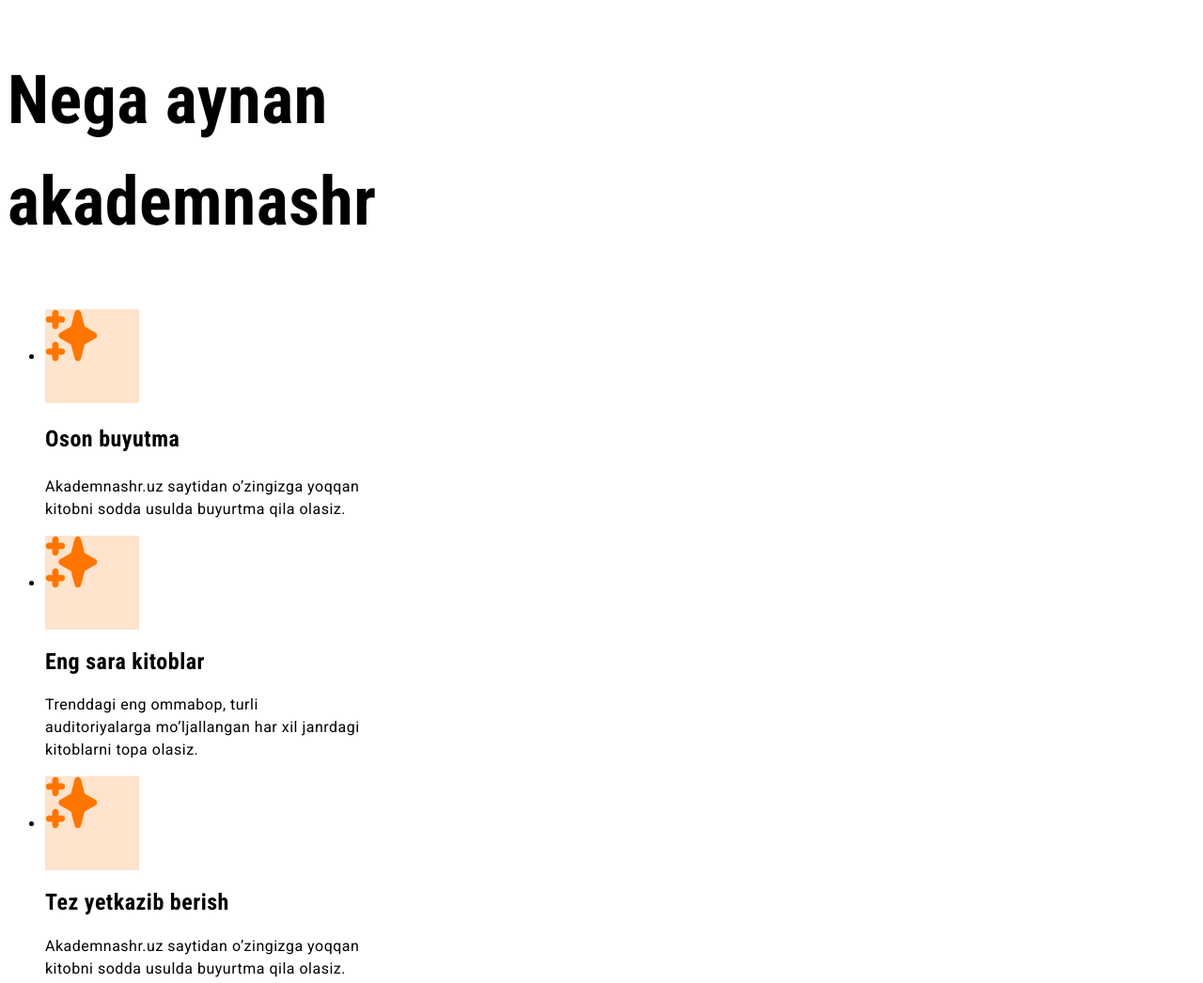
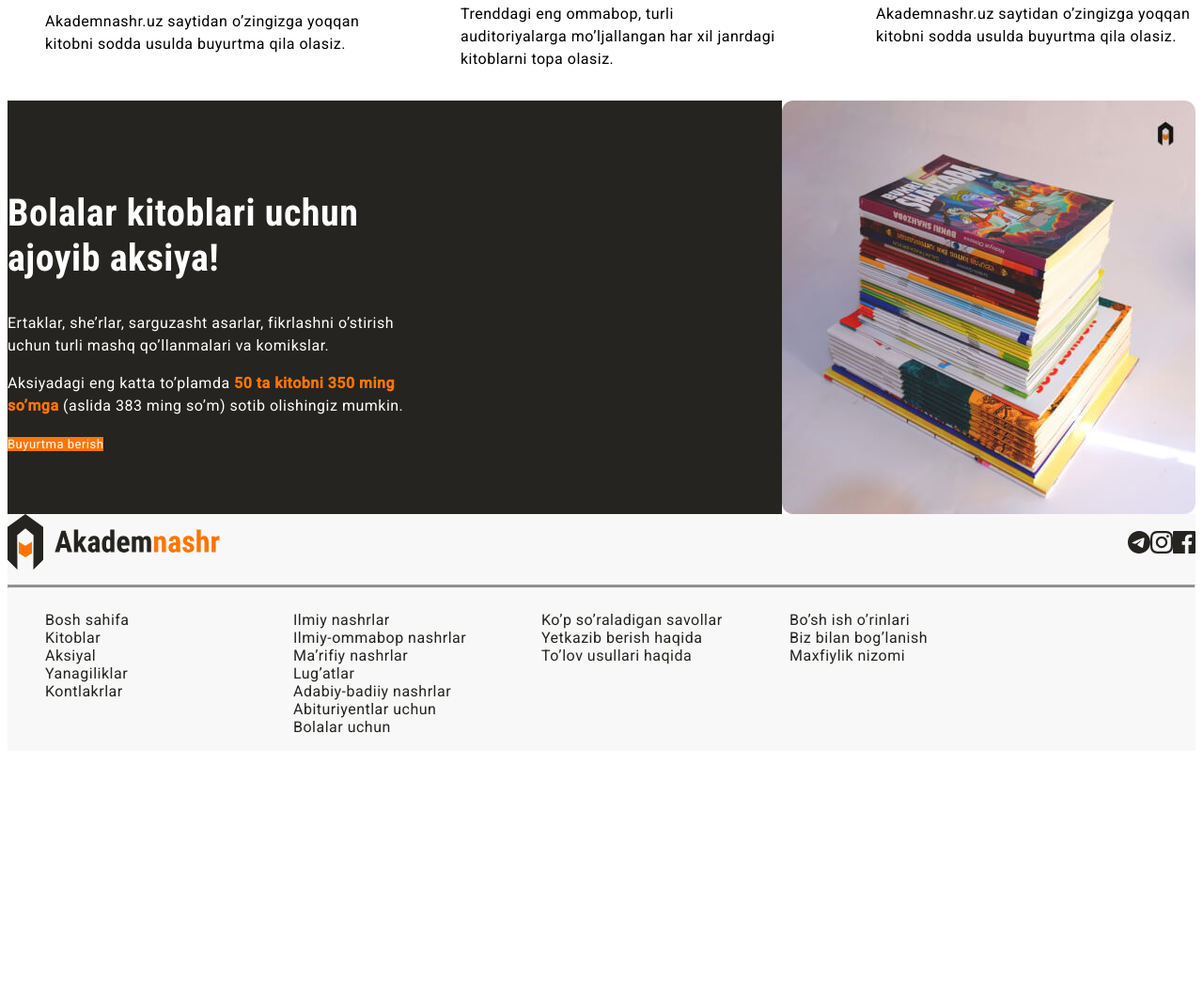
Before and after one commit to Muhammadumar177/akademnashr-promo, a plain HTML site: page index.html in a window 1280 px wide. Shown: the part 1099-2145 px from the top of the page at 94% size. After the commit the page ends 1906 px from the top, so only its background shows below. Drawn offline with Linux system fonts and the light colour scheme.

Commit message:
add flex, justify content and align-items

```diff
--- a/css/style.css
+++ b/css/style.css
@@ -7,10 +7,18 @@ letter-spacing: 0.5px;
 }
 
 .site-header{
+display: flex;
+justify-content: space-between;
+align-items: center;
 background-color: #fff;
+}
+.site-header-actions{
+display: flex;
+align-items: center;
 }
 .sitenav-list{
 list-style: none;
+display: flex;
 }
 .sitenav-link{
 font-size: 13px;
@@ -28,6 +36,9 @@ text-decoration: none;
 color:#fff;
 }
 .hero{
+  display: flex;
+  justify-content: space-between;
+  align-items: center;
   background-color: #252420;
   color: #fff;
 }
@@ -68,8 +79,16 @@ font-size: 24px;
 line-height: 1.2;
 font-family: "Roboto Condensed", sans-serif;
 }
+.features-list{
+  display: flex;
+  list-style: none;
+  justify-content: space-between;
+}
 
 .promo{
+  display: flex;
+  justify-content: space-between;
+  align-items: center;
   background-color: #252420;
   color: #fff;
 }
@@ -94,12 +113,24 @@ object-fit: cover;
 .site-footer{
   background-color: #f8f8f8;
 }
+.site-footer-top{
+display: flex;
+align-items: center;
+justify-content: space-between;
+}
 .site-footer ul {
   list-style: none;
+}
+.site-footer-socials{
+display: flex;
+align-items: center;
 }
 .site-footer-diveder{
   height: 2px;
 background-color: rgba(37, 36, 32, 0.5);
+}
+.site-footer-bottom{
+display: flex;
 }
 .site-footer-link-list{
 width: 224px;
--- a/index.html
+++ b/index.html
@@ -16,6 +16,7 @@
     <header class="site-header">
       <a href="index.html">
       <img src="img/logo (3).svg" width="227" height="60" alt="sayt logosi"></a>
+      <div class="site-header-actions">
         <nav >
           <ul class="sitenav-list">
             <li><a class="sitenav-link" href="#">Bosh sahifa</a></li>
@@ -25,6 +26,7 @@
           </ul>
         </nav>
         <a class="main-link" href="#">Ro'yhatdan o'tish</a>
+      </div>
     </header>
 
     <main>
@@ -44,7 +46,7 @@
       <section class="features">
         <hr class="orange-line">
         <h2 class="features-heading">Nega aynan akademnashr</h2>
-        <ul>
+        <ul class="features-list">
 
           <li class="feature">
             <div class="feature-icon-wrapper">
@@ -87,11 +89,11 @@
 
     <!-- SITE FOOTER -->
     <footer class="site-footer" >
-      <div>
+      <div class="site-footer-top">
         <a href="index.html"> <img src="img/logo (3).svg" alt="">
         </a>
         <!-- Ijtimoiy tarmoqlar -->
-        <ul>
+        <ul class="site-footer-socials">
           <li>
 
             <a href="https://t.me/Akademnashr" target="_blank"><img src="img/icon-telegram.svg" width="24" height="24"  alt="telegram icon"></a>
@@ -107,7 +109,7 @@
       <hr class="site-footer-diveder">
 
       <!-- linklar -->
-      <div>
+      <div class="site-footer-bottom">
         <ul  class="site-footer-link-list">
           <li><a href="index.html">Bosh sahifa</a></li>
           <li><a href="#">Kitoblar</a></li>
```
Lines whose indentation alone changed are shown as unchanged.
